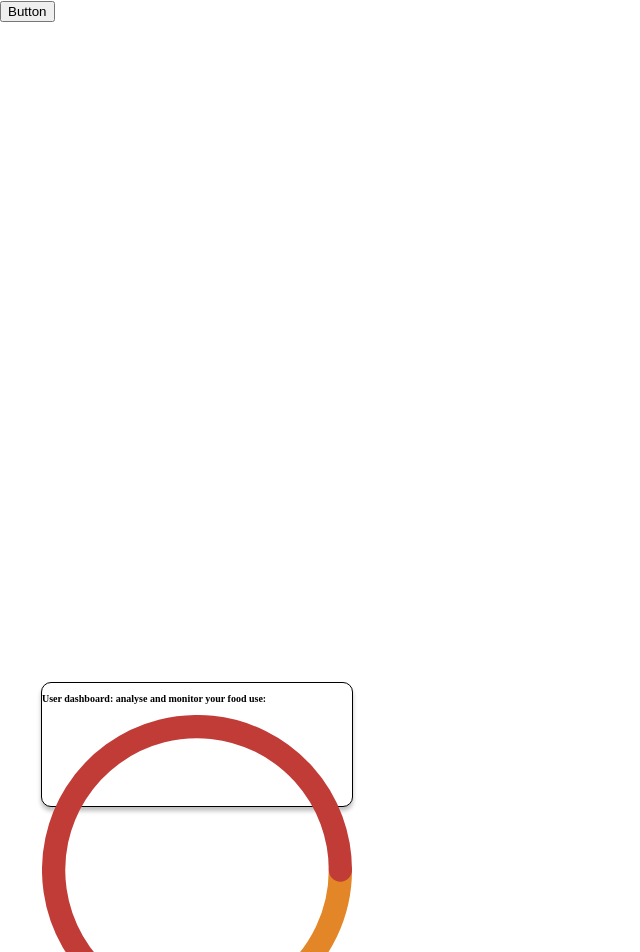
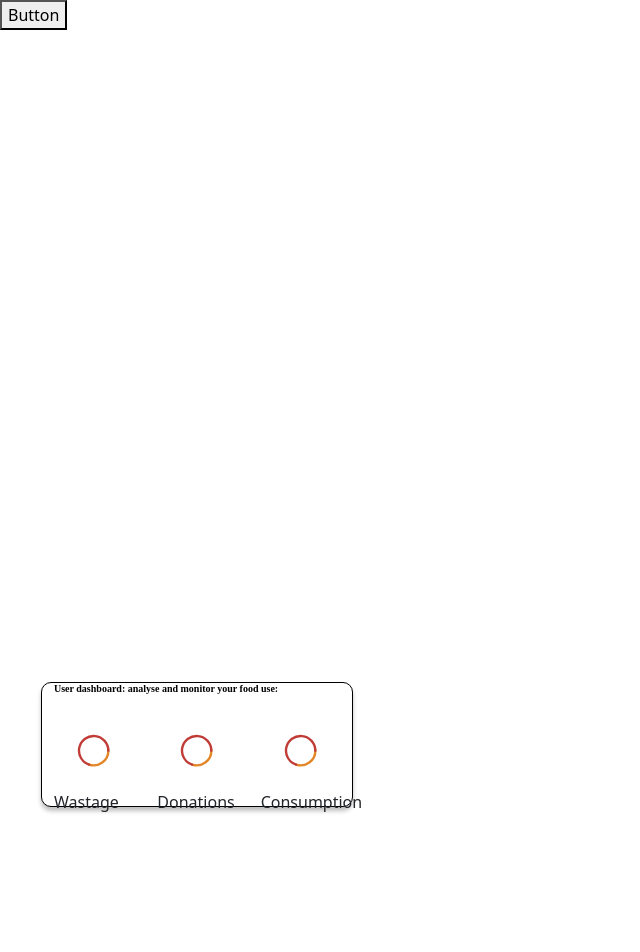
Before and after one commit to Syn891/wastenot-wantnot-fe, a Next.js app: page /landing in a window 1280 px wide. Shown: the top 952 px of the page, without its empty margins (0-640 px from the left). After the commit the page ends 830 px from the top, so only its background shows below. Built offline with nearby package versions, Linux system fonts and the light colour scheme.

Commit message:
rows work

```diff
--- a/components/Dashboard/Dashboard.module.css
+++ b/components/Dashboard/Dashboard.module.css
@@ -25,15 +25,17 @@ line-height: 12px;
 color: #000000;
 }
 .dashRight{
-    position: absolute;
+    /* position: relative;
 width: 119px;
 height: 79px;
 left: 237px;
 top: 709px;
-background-color: orange;
+background-color: orange; */
+  border: green;
+height: 15%;
 }
 .dashCentre{
-    position: absolute;
+    position: realtive;
 width: 119px;
 height: 79px;
 left: 136px;
@@ -42,7 +44,7 @@ background: orange;
 
 }
 .dashLeft{
-    position: absolute;
+    position: relative;
 width: 119px;
 height: 79px;
 left: 42px;
--- a/components/Dashboard/index.js
+++ b/components/Dashboard/index.js
@@ -1,6 +1,7 @@
 import React from 'react';
-import { Row, Col } from 'react-bootstrap';
-import DashboardItem from '../DashboardItem';
+
+import { Row, Container, Col } from 'react-bootstrap';
+
 import css from './Dashboard.module.css';
 import Link from 'next/link';
 import DashboardChart from '../DashboardChart';
@@ -8,33 +9,36 @@ import DashboardChart from '../DashboardChart';
 
 
 
+
 const Dashboard = () => {
     // let image = "../"
-    function handleClick(){
 
-    }
     return (
 
 
-        <div className={css.dashBox}>
+        <Container  className={css.dashBox} >
         <Row> <p className={css.dashHeader}>User dashboard: analyse and monitor your food use:</p></Row>
+
         <Row>
-        <Col xs={4}><DashboardChart className={css.dashRight} onClick={handleClick} text={`Food donated`}/></Col>
-        <Col xs={4}><DashboardChart className={css.dashCentre} onClick={handleClick} text={`Wastage meter`}/></Col>
-        <Col xs={4}><DashboardChart className={css.dashLeft} onClick={handleClick} text={`Consumption`}/></Col>
+        <Col xs={{span: 4}}><DashboardChart className={css.dashRight} /></Col>
+        <Col xs={{span: 4}}><DashboardChart className={css.dashCentre} /></Col>
+        <Col xs={{span: 4}}><DashboardChart className={css.dashLeft} /></Col>
         </Row>
 
+
+
         <Row>
-        <Col xs={4}>Wastage</Col>
-        <Col xs={4}>Donations</Col>
-        <Col xs={4}>Consumption</Col>
+        <Col xs={4}><p>Wastage</p></Col>
+        <Col xs={4}><p>Donations</p></Col>
+        <Col xs={4}><p>Consumption</p></Col>
         </Row>
 
 
 
 
 
-        </div>
+        </Container>
+
     )
 }
 
--- /dev/null
+++ b/components/DashboardChart/DashboardChart.module.css
@@ -0,0 +1,4 @@
+.dashboardChart{
+   border: green;
+height: 15%;
+}
--- a/components/DashboardChart/index.js
+++ b/components/DashboardChart/index.js
@@ -40,6 +40,7 @@ import DashboardItem from '../DashboardItem'
 // export default DashboardChart
 
 import { PieChart } from "react-minimal-pie-chart";
+import css from "./DashboardChart.module.css";
 
 
 
@@ -50,7 +51,7 @@ const DashboardChart = () => {
 
 
 
-<PieChart
+<PieChart className={css.DashboardChart}
    animation
    animationDuration={500}
    animationEasing="ease-out"
@@ -72,7 +73,7 @@ const DashboardChart = () => {
    lengthAngle={360}
    lineWidth={15}
    paddingAngle={0}
-   radius={50}
+   radius={20}
    rounded
    startAngle={0}
    viewBoxSize={[100, 100]}
--- a/pages/_app.js
+++ b/pages/_app.js
@@ -1,4 +1,5 @@
 import '../styles/globals.css'
+import 'bootstrap/dist/css/bootstrap.min.css';
 
 function MyApp({ Component, pageProps }) {
   return <Component {...pageProps} />
--- a/pages/landing.js
+++ b/pages/landing.js
@@ -2,6 +2,8 @@ import React from 'react';
 import NavbarBtn from '../components/NavbarBtn';
 import Dashboard from '../components/Dashboard';
 import DashboardChart from '../components/DashboardChart';
+import {Row, Col} from 'react-bootstrap'
+
 
 const Landing = () => {
     return (
@@ -9,6 +11,7 @@ const Landing = () => {
             <NavbarBtn />
             <Dashboard />
 
+
         </div>
     );
 };
```
